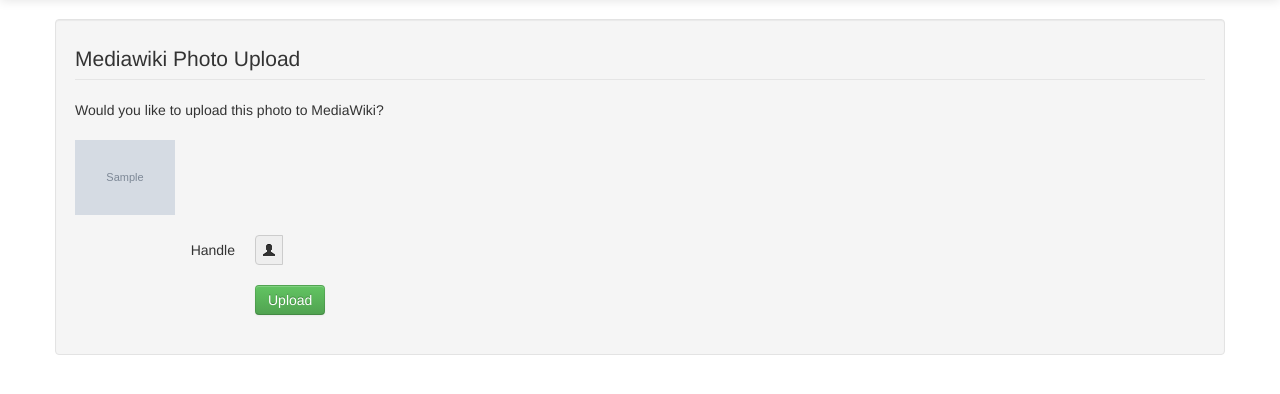
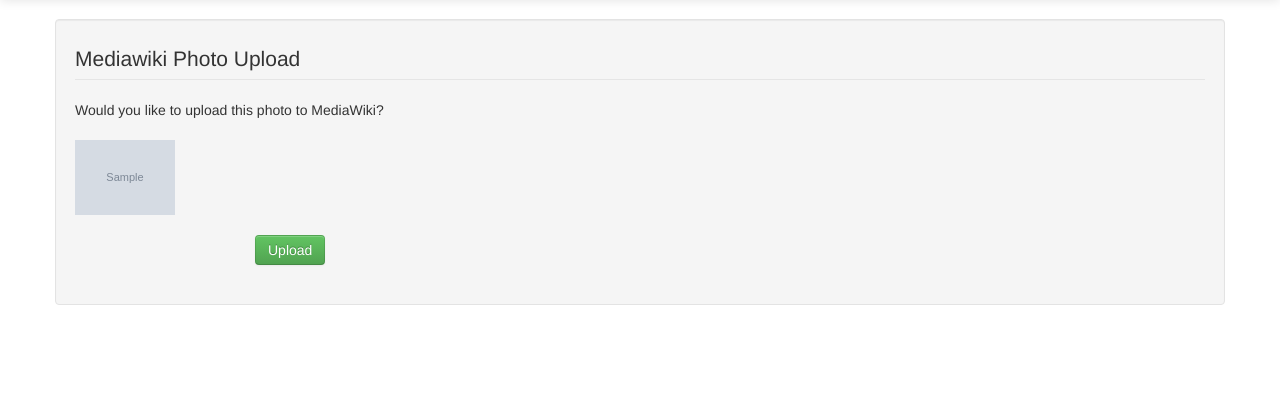
Before and after one commit to rfaulkner/Flickipedia, a Flask app: template flickipedia/web/templates/upload.html in a window 1280 px wide. Shown: the part 41-435 px from the top of the page. Run offline with Flask 2, Linux system fonts and the light colour scheme; the template is opened without the code that fills it: most values are stand-ins (such as "Sample title", 1, 10 or a date in 2020); grey boxes marked "Sample" are stand-in pictures; parts of the project's set-up code (start-up, migrations or seed data) failed here and were passed over; some libraries are stand-ins or nearby versions.

Commit message:
fixes in views and upload templates

```diff
--- a/flickipedia/web/templates/upload.html
+++ b/flickipedia/web/templates/upload.html
@@ -11,15 +11,7 @@
         Would you like to upload this photo to MediaWiki?<br><br>
         <img src="{{photourl}}" width="100" height="100"><br><br>
         <form id="callback_url" class="form-horizontal" method="post" action="{{ url_for('upload_complete') }}">
-            <div class="control-group">
-                <label class="control-label">Handle</label>
-                <div class="controls">
-                    <div class="input-prepend">
-                        <span class="add-on"><i class="icon-user"></i></span>
-                        <input type="hidden" name="article" value="{{article}}">
-                    </div>
-                </div>
-            </div>
+            <input type="hidden" name="article" value="{{article}}">
             <div class="control-group">
                 <label class="control-label"></label>
                 <div class="controls">
--- a/flickipedia/web/views.py
+++ b/flickipedia/web/views.py
@@ -598,9 +598,9 @@ view_list = {
     register_process.__name__: register_process,
     api.__name__: api,
     mwoauth.__name__: mwoauth,
-    mwoauth_complete.__name__: mwoauth,
-    upload.__name__: mwoauth,
-    upload_complete.__name__: mwoauth,
+    mwoauth_complete.__name__: mwoauth_complete,
+    upload.__name__: upload,
+    upload_complete.__name__: upload_complete,
 }
 
 # Dict stores routing paths for each view
```
Also changed, not shown: flickipedia/sources/mediawiki.py (+5 -3 lines).
